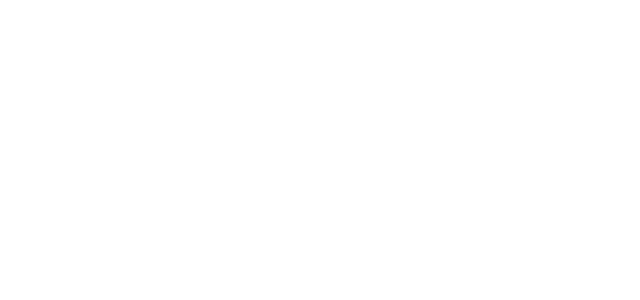
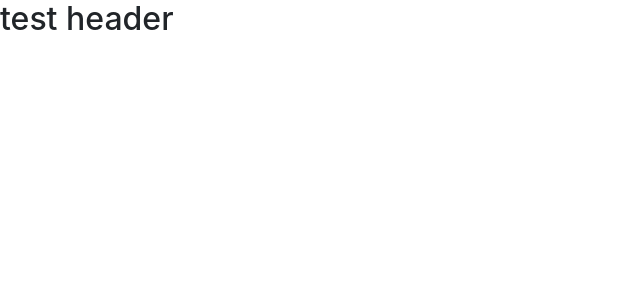
Before and after one commit to pnminh/angular-sample-app, an Angular app: page / in a window 1280 px wide. Shown: the top 300 px of the page, without its empty margins (0-640 px from the left). Built offline with nearby package versions, Linux system fonts and the light colour scheme.

Commit message:
add header component

```diff
--- a/src/app/app.component.html
+++ b/src/app/app.component.html
@@ -1,3 +1,4 @@
 <!-- <h1>Hello app</h1> -->
 <!-- <app-server></app-server> -->
 <!-- <h2 class ='app-server'></h2> -->
+<app-header></app-header>
--- a/src/app/app.module.ts
+++ b/src/app/app.module.ts
@@ -4,11 +4,13 @@
 
 import { AppComponent } from './app.component';
 import { ServerComponent } from './server/server.component';
+import { HeaderComponent } from './header/header.component';
 
 @NgModule({
   declarations: [
     AppComponent,
-    ServerComponent
+    ServerComponent,
+    HeaderComponent
   ],
   imports: [
     BrowserModule,
--- /dev/null
+++ b/src/app/header/header.component.html
@@ -0,0 +1 @@
+<h2>test header</h2>
```
Also changed, not shown: src/app/header/header.component.ts (added, +8 -0 lines).
